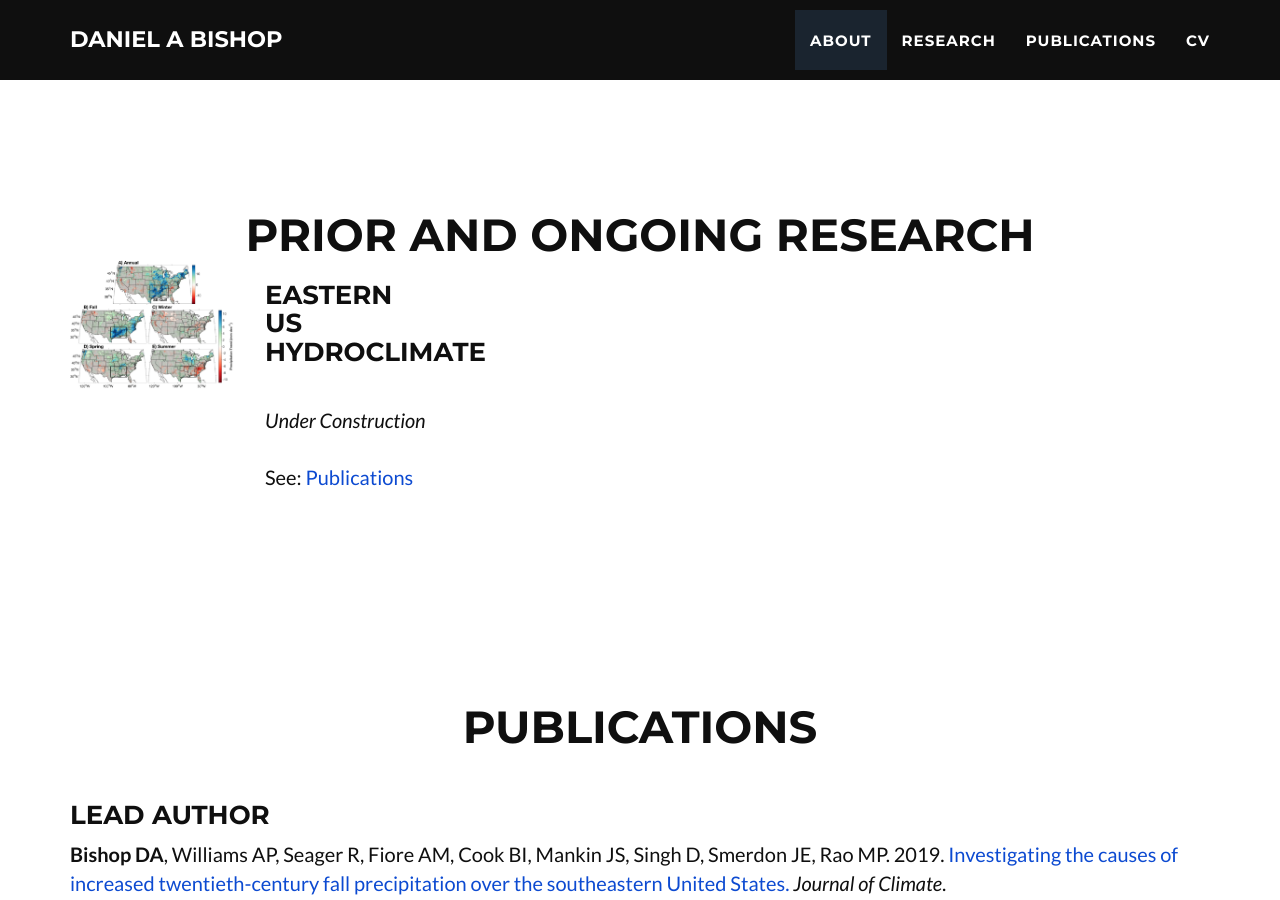
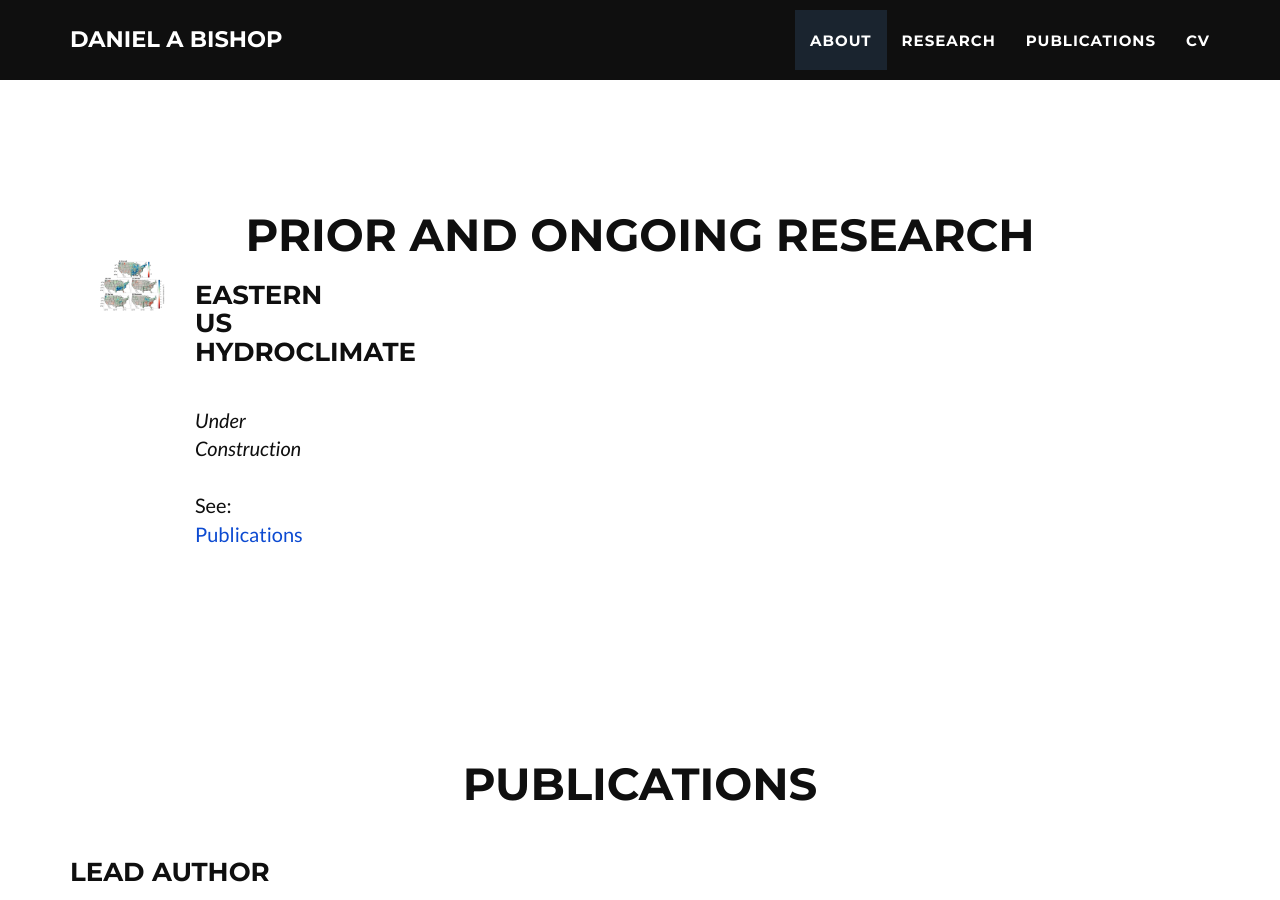
Before and after one commit to danielabishop/danielabishop.github.io, a Jekyll site: the page built from index.html, in a window 1280 px wide and 900 px high, scrolled down 1448 px. Built offline with Jekyll 4.4.1, drawn with Linux system fonts in a browser that asks for light colours; some web fonts are replaced; comment, search, counter and statistics services are not loaded.

Commit message:
commit to it

```diff
--- a/_includes/portfolio_grid.html
+++ b/_includes/portfolio_grid.html
@@ -42,7 +42,6 @@
     </section>
 
 
-
     <section id="research">
         <div class="container">
             <div class="row">
@@ -52,14 +51,15 @@
             </div>
 
             <div class="row">
-                <div class="col-sm-2">
+            </div>
+            <div class="container">
+                <div class="col-md-1">
                     <img class="img-responsive" src="img/Fig1.jpg" alt="">
                 </div>
-                <div class="col-sm-2">
+                <div class="col-md-1">
                     <h3 class="section-heading">Eastern US Hydroclimate</h3>
                     <p><br><i>Under Construction</i><br><br>
                         See: <a class="page-scroll" href="#publications">Publications</a></p>
-                    <!--<img class="img-responsive" src="img/Fig1.tif" alt="">-->
                 </div>
             </div>
 
```
Also changed, not shown: 9 other files.
